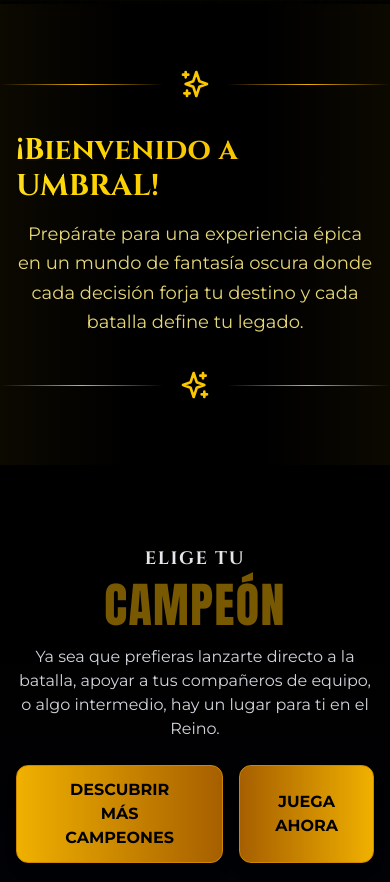
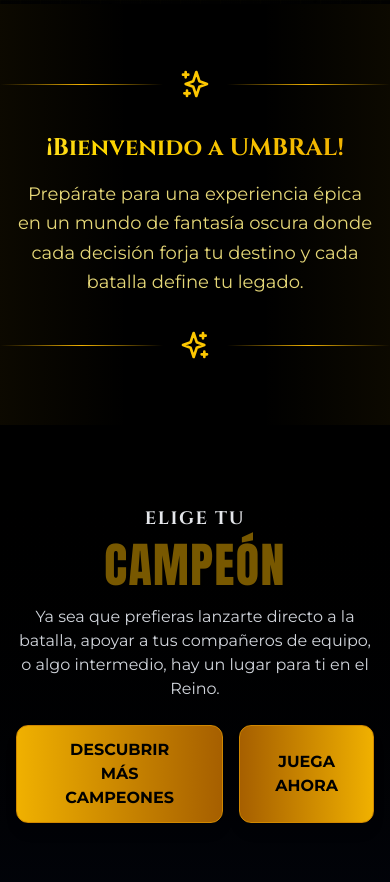
Before and after one commit to JosueACG17/Landing-Umbral, a Vue app: page / in a window 390 px wide. Shown: the part 880-1762 px from the top of the page. Built offline with nearby package versions, Linux system fonts and the light colour scheme.

Commit message:
Ajusta el tamaño del texto del título en WelcomeBanner

```diff
--- a/src/components/home/WelcomeBanner.vue
+++ b/src/components/home/WelcomeBanner.vue
@@ -33,7 +33,7 @@
 
       <!-- Título principal -->
       <h2
-        class="text-3xl sm:text-4xl lg:text-5xl font-bold text-transparent bg-clip-text bg-gradient-to-r from-yellow-300 to-yellow-500 mb-4 px-4"
+        class="text-2xl lg:text-5xl text-center font-bold text-transparent bg-clip-text bg-gradient-to-r from-yellow-300 to-yellow-500 mb-4 px-4"
         style="font-family: 'Cinzel', serif"
       >
         ¡Bienvenido a UMBRAL!
```
